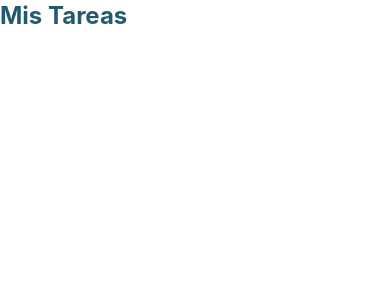
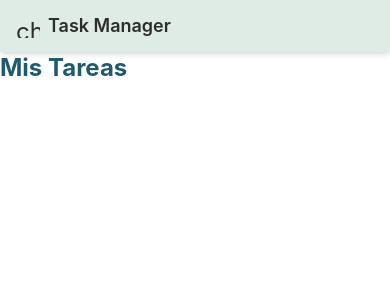
Before and after one commit to TheVallejoShow/TaskManagementApp, a React (Create React App) app: page / in a window 390 px wide. Shown: the top 300 px of the page. Built offline with nearby package versions, Linux system fonts and the light colour scheme.

Commit message:
feat: add responsive Navbar with routing and dynamic colors

```diff
--- a/package.json
+++ b/package.json
@@ -13,6 +13,7 @@
     "@testing-library/user-event": "^13.5.0",
     "react": "^19.1.0",
     "react-dom": "^19.1.0",
+    "react-router-dom": "^6.14.1",
     "react-scripts": "5.0.1",
     "web-vitals": "^2.1.4"
   },
--- a/src/App.js
+++ b/src/App.js
@@ -1,4 +1,6 @@
 import { UserThemeProvider } from './context/UserThemeContext';
+
+import Navbar from './components/organisms/Navbar';
 import Home from './components/pages/Home';
 
 import './App.css';
@@ -6,6 +8,7 @@ import './App.css';
 function App() {
   return (
     <UserThemeProvider>
+      <Navbar />
       <Home />
     </UserThemeProvider>
   );
--- /dev/null
+++ b/src/components/organisms/Navbar.jsx
@@ -0,0 +1,24 @@
+import { useElementColors } from '../../hooks/useElementColors';
+import { Link } from 'react-router-dom';
+import Icon from '@mui/material/Icon';
+
+const Navbar = () => {
+  const { navigationColor, navigationBgColor } = useElementColors();
+
+  return (
+    <nav
+      className="w-full px-4 py-3 flex items-center justify-between shadow-md"
+      style={{
+        backgroundColor: navigationBgColor,
+        color: navigationColor,
+      }}
+    >
+      <Link to="/" className="flex items-center gap-2 hover:opacity-80 transition-opacity">
+        <Icon fontSize="medium">check_circle</Icon>
+        <span className="text-lg font-semibold">Task Manager</span>
+      </Link>
+    </nav>
+  );
+};
+
+export default Navbar;
--- a/src/index.js
+++ b/src/index.js
@@ -3,12 +3,14 @@ import ReactDOM from 'react-dom/client';
 import './index.css';
 import App from './App';
 import reportWebVitals from './reportWebVitals';
+import { BrowserRouter } from 'react-router-dom';
+
 
 const root = ReactDOM.createRoot(document.getElementById('root'));
 root.render(
-  <React.StrictMode>
+  <BrowserRouter>
     <App />
-  </React.StrictMode>
+  </BrowserRouter>
 );
 
 // If you want to start measuring performance in your app, pass a function
```
Also changed, not shown: 1 other file (tests, documents, lock files or other folders).
